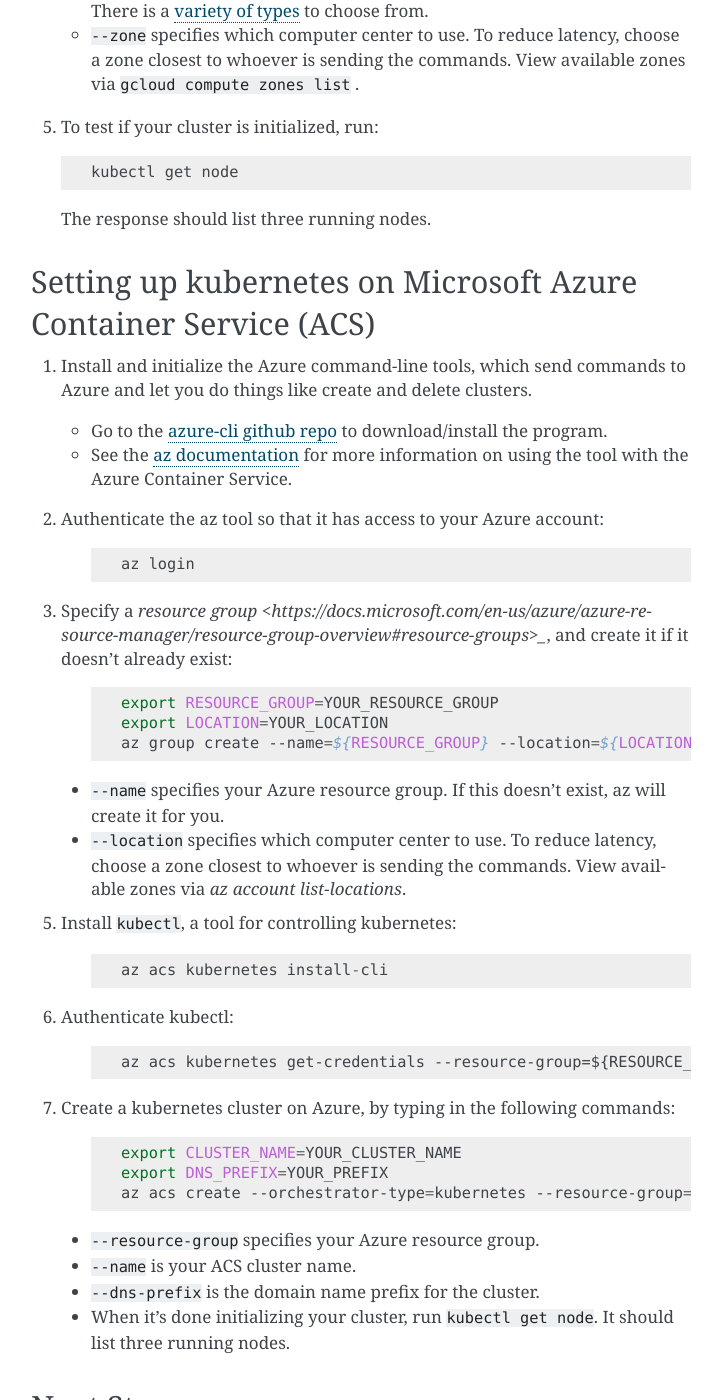
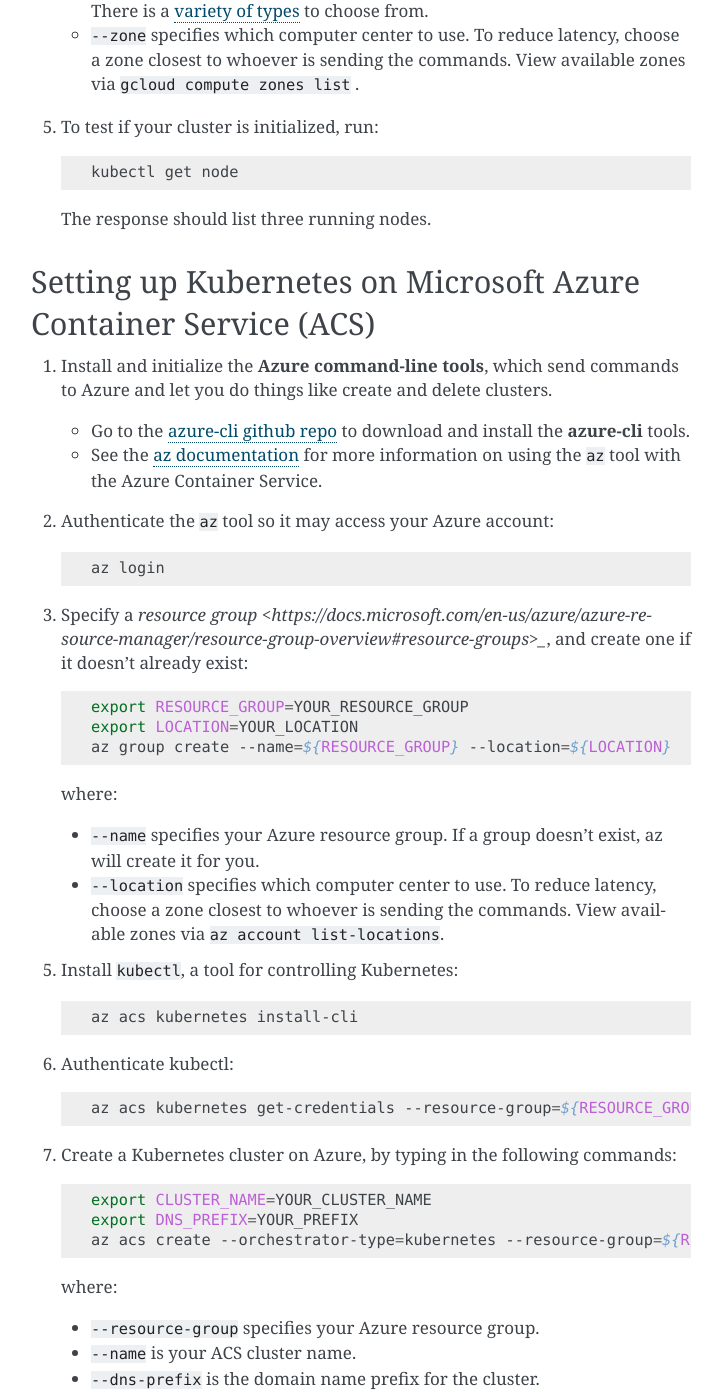
Before and after one commit to jupyterhub/zero-to-jupyterhub-k8s, a Sphinx documentation site: the page built from doc/source/create-k8s-cluster.rst, in a window 1280 px wide and 1400 px high, scrolled down 1049 px. Shown: the whole window, without its empty margins (389-1113 px from the left). Built offline with Sphinx 7.4.7, drawn with Linux system fonts in a browser that asks for light colours; some of the changed text lies outside the part shown.

Commit message:
Edit azure setup

```diff
--- a/doc/source/create-k8s-cluster.rst
+++ b/doc/source/create-k8s-cluster.rst
@@ -65,58 +65,74 @@
    The response should list three running nodes.
 
 
-Setting up kubernetes on Microsoft Azure Container Service (ACS)
+Setting up Kubernetes on Microsoft Azure Container Service (ACS)
 ----------------------------------------------------------------
 
-1. Install and initialize the Azure command-line tools, which send commands to Azure and let you do things like create and delete clusters.
+1. Install and initialize the **Azure command-line tools**, which send commands
+   to Azure and let you do things like create and delete clusters.
 
    - Go to the `azure-cli github repo <https://github.com/Azure/azure-cli>`_
-     to download/install the program.
-   - See the `az documentation <https://docs.microsoft.com/en-us/cli/azure/acs>`_ for more information on using the tool with the Azure Container Service.
+     to download and install the **azure-cli** tools.
+   - See the `az documentation <https://docs.microsoft.com/en-us/cli/azure/acs>`_
+     for more information on using the ``az`` tool with the Azure Container
+     Service.
 
-2. Authenticate the az tool so that it has access to your Azure account:
+2. Authenticate the ``az`` tool so it may access your Azure account:
 
-    .. code::
+   .. code-block:: bash
 
-        az login
+      az login
 
-3. Specify a `resource group <https://docs.microsoft.com/en-us/azure/azure-resource-manager/resource-group-overview#resource-groups>_`, and create it if it doesn't already exist:
+3. Specify a `resource group <https://docs.microsoft.com/en-us/azure/azure-resource-manager/resource-group-overview#resource-groups>_`,
+   and create one if it doesn't already exist:
 
-    .. code-block:: bash
+  .. code-block:: bash
 
-        export RESOURCE_GROUP=YOUR_RESOURCE_GROUP
-        export LOCATION=YOUR_LOCATION
-        az group create --name=${RESOURCE_GROUP} --location=${LOCATION}
+     export RESOURCE_GROUP=YOUR_RESOURCE_GROUP
+     export LOCATION=YOUR_LOCATION
+     az group create --name=${RESOURCE_GROUP} --location=${LOCATION}
 
-  * ``--name`` specifies your Azure resource group. If this doesn't exist, az will create it for you.
-  * ``--location`` specifies which computer center to use.  To reduce latency, choose a zone closest to whoever is sending the commands. View available zones via `az account list-locations`.
+  where:
 
-5. Install ``kubectl``, a tool for controlling kubernetes:
+  * ``--name`` specifies your Azure resource group. If a group doesn't exist,
+    az will create it for you.
+  * ``--location`` specifies which computer center to use.  To reduce latency,
+    choose a zone closest to whoever is sending the commands. View available
+    zones via ``az account list-locations``.
 
-    .. code::
+5. Install ``kubectl``, a tool for controlling Kubernetes:
 
-        az acs kubernetes install-cli
+   .. code-block:: bash
+
+      az acs kubernetes install-cli
 
 6. Authenticate kubectl:
 
-    .. code::
+   .. code-block:: bash
 
-        az acs kubernetes get-credentials --resource-group=${RESOURCE_GROUP} --name=${CLUSTER_NAME}
+      az acs kubernetes get-credentials --resource-group=${RESOURCE_GROUP} --name=${CLUSTER_NAME}
 
-7. Create a kubernetes cluster on Azure, by typing in the following commands:
+7. Create a Kubernetes cluster on Azure, by typing in the following commands:
 
-    .. code-block:: bash
+   .. code-block:: bash
 
-        export CLUSTER_NAME=YOUR_CLUSTER_NAME
-        export DNS_PREFIX=YOUR_PREFIX
-        az acs create --orchestrator-type=kubernetes --resource-group=${RESOURCE_GROUP} --name=${CLUSTER_NAME} --dns-prefix=${DNS_PREFIX}
+      export CLUSTER_NAME=YOUR_CLUSTER_NAME
+      export DNS_PREFIX=YOUR_PREFIX
+      az acs create --orchestrator-type=kubernetes --resource-group=${RESOURCE_GROUP} --name=${CLUSTER_NAME} --dns-prefix=${DNS_PREFIX}
 
+  where:
 
   * ``--resource-group`` specifies your Azure resource group.
   * ``--name`` is your ACS cluster name.
   * ``--dns-prefix`` is the domain name prefix for the cluster.
 
-  * When it’s done initializing your cluster, run ``kubectl get node``. It should list three running nodes.
+8. To test if your cluster is initialized, run:
+
+   .. code-block:: bash
+
+      kubectl get node
+
+   The response should list three running nodes.
 
 
 Next Step
```
